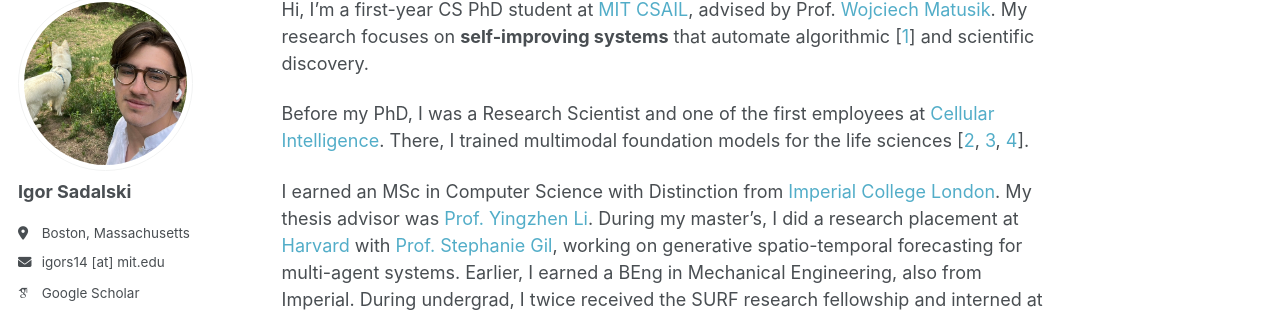
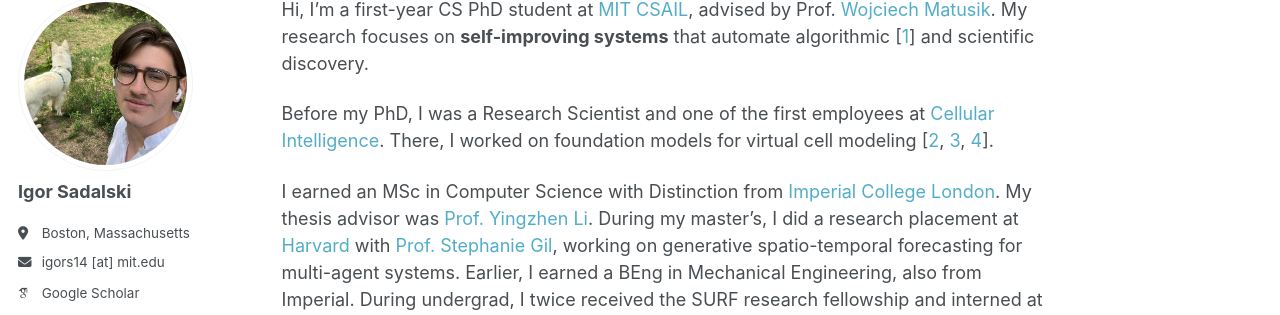
Before and after one commit to igor-sadalski/igor-sadalski.github.io, a Jekyll site: the page built from index.md, in a window 1280 px wide and 900 px high. Shown: the part 103-418 px from the top of the window. Built offline with Jekyll 4.4.1, drawn with Linux system fonts in a browser that asks for light colours; some web fonts are replaced; a script bundle is joined from its source files by our own code; library files that are not in the unit come from our copies.

Commit message:
Describe Cellular Intelligence work as virtual cell modeling
Co-Authored-By: Claude Opus 5.5 <noreply@anthropic.com>

```diff
--- a/index.md
+++ b/index.md
@@ -16,7 +16,7 @@ redirect_from:
 
 Hi, I'm a first-year CS PhD student at [MIT CSAIL](https://www.csail.mit.edu/), advised by Prof. [Wojciech Matusik](https://cdfg.mit.edu/). My research focuses on **self-improving systems** that automate algorithmic \[[1](https://arxiv.org/abs/2611.14844 "AutoAssumption: Searching over Assumptions Discovers ML-Systems Algorithms")\] and scientific discovery.
 
-Before my PhD, I was a Research Scientist and one of the first employees at [Cellular Intelligence](https://www.cellularintelligence.com/). There, I trained multimodal foundation models for the life sciences \[[2](https://arxiv.org/abs/2503.02726 "A measurement noise scaling law for cellular representation learning"), [3](https://openreview.net/forum?id=NO8UEX4dMb "Scaling up Measurement Noise Scaling Laws"), [4](https://www.biorxiv.org/content/10.64898/2025.12.05.690830v1 "Large-Scale Benchmarking of Gene and Expression Encoding Strategies for Single-Cell Foundation Models")\].
+Before my PhD, I was a Research Scientist and one of the first employees at [Cellular Intelligence](https://www.cellularintelligence.com/). There, I worked on foundation models for virtual cell modeling \[[2](https://arxiv.org/abs/2503.02726 "A measurement noise scaling law for cellular representation learning"), [3](https://openreview.net/forum?id=NO8UEX4dMb "Scaling up Measurement Noise Scaling Laws"), [4](https://www.biorxiv.org/content/10.64898/2025.12.05.690830v1 "Large-Scale Benchmarking of Gene and Expression Encoding Strategies for Single-Cell Foundation Models")\].
 
 I earned an MSc in Computer Science with Distinction from [Imperial College London](https://www.imperial.ac.uk/computing/). My thesis advisor was [Prof. Yingzhen Li](https://yingzhenli.net/home/en/). During my master's, I did a research placement at [Harvard](https://seas.harvard.edu/) with [Prof. Stephanie Gil](https://seas.harvard.edu/person/stephanie-gil), working on generative spatio-temporal forecasting for multi-agent systems. Earlier, I earned a BEng in Mechanical Engineering, also from Imperial. During undergrad, I twice received the SURF research fellowship and interned at [Caltech](https://www.cms.caltech.edu/). I worked under [Prof. Aaron Ames](http://ames.caltech.edu/) on generative models for safe robotic control \[[5](https://arxiv.org/abs/2311.05802 "Generative Modeling of Residuals for Real-Time Risk-Sensitive Safety with Discrete-Time Control Barrier Functions")\]. I was also selected for a [Fulbright scholarship](https://fulbright.edu.pl/laureates-of-the-fulbright-graduate-student-award-2025-26/) from Poland.
 
```
